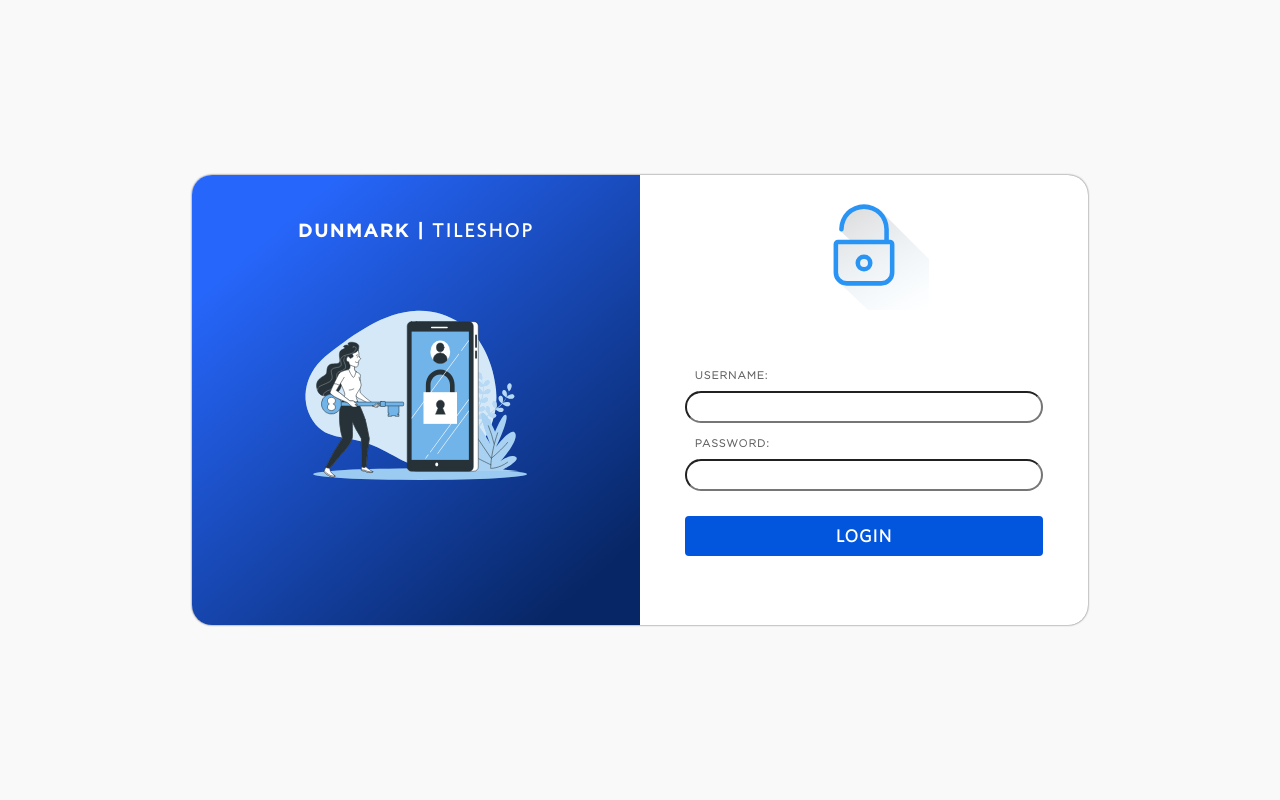
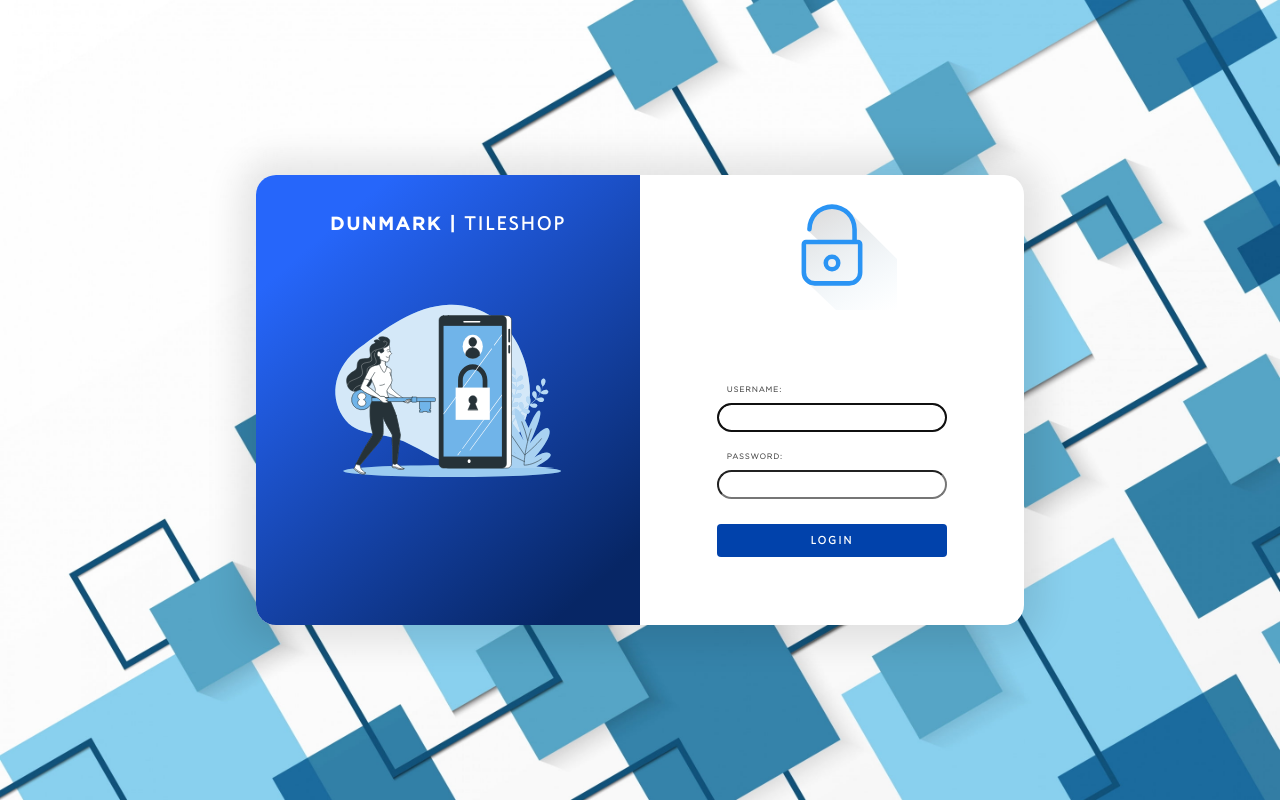
Before and after one commit to darknorth10/Capstone_System, a Django app: page /Login/login/ in a window 1280 px wide. Run offline with Django 4.2, Linux system fonts and the light colour scheme.

Commit message:
login and login required

```diff
--- a/Dashboard/views.py
+++ b/Dashboard/views.py
@@ -1,6 +1,8 @@
 from django.shortcuts import render, redirect
 from  LoginAuthentication.models import CustomUser
+from django.contrib.auth.decorators import login_required
 
+@login_required(login_url='login')
 def dashboard(request):
   return render(request, 'UserInterface/dashboard.html',
   context = {'User': CustomUser.objects.all(),
--- a/LoginAuthentication/views.py
+++ b/LoginAuthentication/views.py
@@ -3,6 +3,7 @@ from django.contrib.auth import authenticate, login, logout
 from . import forms
 
 # Create your views here.
+
 
 def login_page(request):
   form = forms.LoginForm()
@@ -17,14 +18,15 @@ def login_page(request):
         password = form.cleaned_data['password'],
         )
 
-
       if user is not None:
         login(request, user)
         return redirect('dashboard')
       else:
         print("Wrong username or pass")
         message = "Wrong username or password"
-
+        form = forms.LoginForm()
+    else:
+      form = forms.LoginForm()
 
   return render(request, 'Login/login.html', context={'form': form, 'message': message})
 
--- a/SIS_Dunmark_Tileshop/settings.py
+++ b/SIS_Dunmark_Tileshop/settings.py
@@ -85,7 +85,7 @@ DATABASES = {
         'NAME': 'dunmark_db',
         'USER': 'root',
         'PASSWORD': '',
-        'HOST': '127.0.0.1',
+        'HOST': 'localhost',
         'PORT': '3306',
     }
 }
@@ -137,6 +137,3 @@ STATICFILES_DIRS = [
 DEFAULT_AUTO_FIELD = 'django.db.models.BigAutoField'
 
 # Login and Logout Redirection
-
-LOGIN_REDIRECT_URL = "/Login/"
-LOGOUT_REDIRECT_URL = "/Login/logout.html"
--- a/UserManagement/views.py
+++ b/UserManagement/views.py
@@ -1,8 +1,11 @@
 from django.shortcuts import render, redirect
 from LoginAuthentication.models import CustomUser
 from .forms import CustomUserCreationForm
+from django.contrib.auth.decorators import login_required
+
 
 # Create your views here.
+@login_required(login_url='login')
 def user_management(request):
   form_adduser = CustomUserCreationForm()
   if request.method == "POST":
--- a/static/css/login.css
+++ b/static/css/login.css
@@ -23,7 +23,9 @@ html {
 }
 
 body {
-    background: #f9f9f9;
+    background: url('../images/peakpx4.jpg');
+    background-position: center center;
+    background-size: cover;
     height: 100vh;
     width: 100vw;
     display: flex;
@@ -31,11 +33,11 @@ body {
     justify-content: center;
 }
 .main {
-    width: 70%;
+    width: 60%;
     height: 450px;
     background: white;
     border-radius: 20px;
-    box-shadow: 0 0 2px #474747;
+    box-shadow: 0px 0px 35px 17px rgba(0,0,0,0.1);
     display: flex;
     animation: fade-in-right 0.6s cubic-bezier(0.390, 0.575, 0.565, 1.000) both;
 }
@@ -101,30 +103,31 @@ body {
   flex-direction: column;
   align-items: center;
   gap:5px;
-  margin-top:5px;
+  margin-top: 15px;
+
 }
 
 #login-form label {
   display: block;
-  font-size: 0.7rem;
+  font-size: 0.5rem;
   font-family: 'GothamLight';
   padding: 10px;
   font-weight: bold;
-  color: #606060;
+  color: #424242;
   text-transform: uppercase;
   letter-spacing: 1px;
-  margin-top:px;
+  margin-top: 5px;
 }
 
 #login-form p {
-  width: 80%;
+  width: 60%;
 }
 
 #login-form input {
   width: 100%;
   padding: 5px 10px;
   border-radius: 20px;
-  font-size: 1rem;
+  font-size: 0.8rem;
   text-align: center;
   letter-spacing: 1px;
 }
@@ -133,15 +136,16 @@ body {
   width: 100%;
   margin: 20px 0;
   padding: 10px;
-  background: #0256de;
+  background: #0142ab;
   border:0;
   outline: 0;
-  color: white;
+  color: rgb(255, 255, 255);
   text-transform: uppercase;
+  font-family: 'Whitney';
   font-weight: bold;
-  letter-spacing: 1px;
+  font-size: 0.7rem;
+  letter-spacing: 2px;
   border-radius: 4px;
-  font-size:1.1rem;
 }
 .login-err {
   border: 1px solid #f9494d;
--- a/templates/Login/base.html
+++ b/templates/Login/base.html
@@ -13,4 +13,10 @@
     {% block content %}
     {% endblock content %}
   </body>
+  <script src="{% static 'js/jquery.min.js'%}"></script>
+  <script>
+    $(document).ready(function() {
+      $("#id_username").focus()
+    })
+  </script>
 </html>
--- a/templates/Login/login.html
+++ b/templates/Login/login.html
@@ -21,7 +21,7 @@
 
             {% csrf_token %}
             {{ form.as_p }}
-            <p><button type="submit">Login</button></p>
+            <p><button class="btn" type="submit">Login</button></p>
           </form>
         </div>
     </div>
```
Also changed, not shown: static/css/UI.css (+9 -3 lines), templates/UserInterface/user_management.html (+6 -5 lines), static/images/peakpx4.jpg (added).
